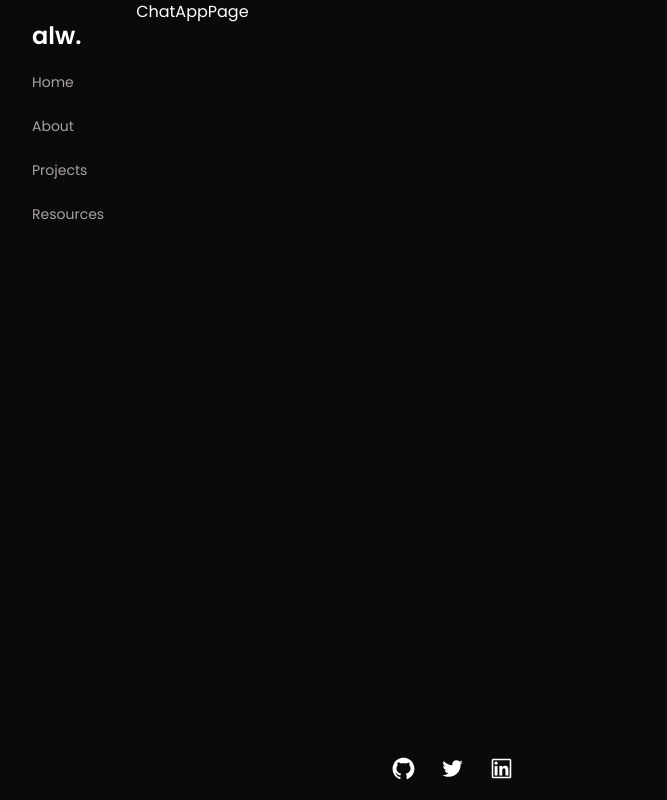
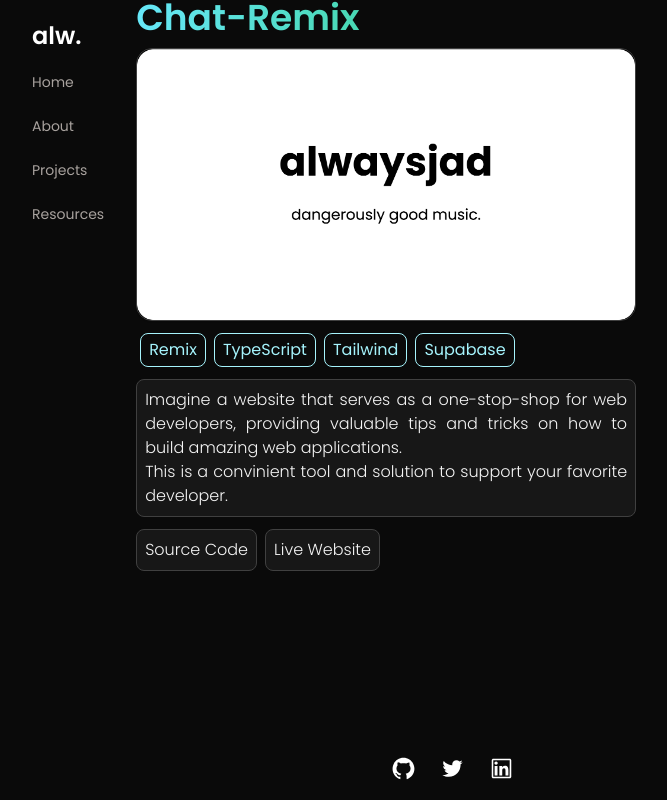
Before and after one commit to jad-delgadillo/portfolio-023, a Next.js app: page /projects/chat-app in a window 1280 px wide. Shown: the whole page, without its empty margins (188-855 px from the left). Built offline with nearby package versions, Linux system fonts and the light colour scheme.

Commit message:
projects page animation added

```diff
--- a/app/projects/buy-me-a-coffee/page.tsx
+++ b/app/projects/buy-me-a-coffee/page.tsx
@@ -1,7 +1,9 @@
+"use client";
 import Image from "next/image";
 import Link from "next/link";
 import React from "react";
 import thumb from "../buy-me-a-coffee/thumb.png";
+import { motion, AnimatePresence } from "framer-motion";
 
 const stack = [
   {
@@ -11,7 +13,7 @@
     name: "Tailwind",
   },
   {
-    name: "Typescript",
+    name: "TypeScript",
   },
   {
     name: "Stripe",
@@ -20,7 +22,11 @@
 
 export default function BMACPage() {
   return (
-    <section>
+    <AnimatePresence>
+      <motion.section
+        initial={{ opacity: 0, y: -10 }}
+        animate={{ opacity: 1, y: 0 }}
+      >
         <main className="text-xl">
           <div className="flex flex-col flex-auto max-w-[500px]">
             <h1 className="text-4xl font-semibold leading-none pb-2 mb-1 bg-clip-text bg-gradient-to-r from-cyan-300 to-green-500 text-transparent">
@@ -49,9 +55,9 @@
               })}
             </div>
             <p className="text-justify text-base font-light bg-neutral-900 p-2 mt-1 rounded-lg border text-neutral-100 border-neutral-700">
-            Imagine a website that serves as a one-stop-shop for web developers,
-            providing valuable tips and tricks on how to build amazing web
-            applications. <br />
+              Imagine a website that serves as a one-stop-shop for web
+              developers, providing valuable tips and tricks on how to build
+              amazing web applications. <br />
               This is a convinient tool and solution to support your favorite
               developer.
             </p>
@@ -77,6 +83,7 @@
             </div>
           </div>
         </main>
-    </section>
+      </motion.section>
+    </AnimatePresence>
   );
 }
--- a/app/projects/chat-app/page.tsx
+++ b/app/projects/chat-app/page.tsx
@@ -1,5 +1,89 @@
+"use client";
+import Image from "next/image";
+import Link from "next/link";
 import React from "react";
+import thumb from "../music-portfolio/thumb.png";
+import { motion, AnimatePresence } from "framer-motion";
+
+const stack = [
+  {
+    name: "Remix",
+  },
+  {
+    name: "TypeScript",
+  },
+  {
+    name: "Tailwind",
+  },
+  {
+    name: "Supabase",
+  },
+];
 
 export default function ChatAppPage() {
-  return <div>ChatAppPage</div>;
+  return (
+    <AnimatePresence>
+      <motion.section
+        initial={{ opacity: 0, y: -10 }}
+        animate={{ opacity: 1, y: 0 }}
+      >
+        <main className="text-xl">
+          <div className="flex flex-col flex-auto max-w-[500px]">
+            <h1 className="text-4xl font-semibold leading-none pb-2 mb-1 bg-clip-text bg-gradient-to-r from-cyan-300 to-green-500 text-transparent">
+              Chat-Remix
+            </h1>
+            <div className="mb-1">
+              <Link target="_blank" href={"https://coffee.alwaysjad.dev"}>
+                <Image
+                  src={thumb}
+                  alt="picture of the website project."
+                  width={500}
+                  height={500}
+                  className="rounded-2xl mb-1 border border-neutral-700 hover:scale-[101%] hover:shadow-green-300 shadow-sm transition-all"
+                />
+              </Link>
+            </div>
+            <div className="flex flex-row mb-1">
+              {stack.map((item, idx) => {
+                return (
+                  <div key={idx}>
+                    <h2 className="border flex py-1 px-2 m-1 text-base rounded-lg border-cyan-200 text-cyan-200 cursor-default">
+                      {item.name}
+                    </h2>
+                  </div>
+                );
+              })}
+            </div>
+            <p className="text-justify text-base font-light bg-neutral-900 p-2 mt-1 rounded-lg border text-neutral-100 border-neutral-700">
+              Imagine a website that serves as a one-stop-shop for web
+              developers, providing valuable tips and tricks on how to build
+              amazing web applications. <br />
+              This is a convinient tool and solution to support your favorite
+              developer.
+            </p>
+            <div className="inline-block">
+              <Link
+                href={"https://github.com/jad-delgadillo/chat-remix"}
+                passHref
+                target="_blank"
+              >
+                <div className="text-justify text-base font-light bg-neutral-900 p-2 mt-3 inline-block rounded-lg border text-neutral-100 hover:border-cyan-300 hover:text-cyan-200 border-neutral-700">
+                  <p>Source Code</p>
+                </div>
+              </Link>
+              <Link
+                href={"https://chat-remix.vercel.app/"}
+                passHref
+                target="_blank"
+              >
+                <div className="text-justify text-base font-light ml-2 bg-neutral-900 p-2 mt-3 inline-block rounded-lg border text-neutral-100 hover:border-cyan-300 hover:text-cyan-200 border-neutral-700">
+                  <p>Live Website</p>
+                </div>
+              </Link>
+            </div>
+          </div>
+        </main>
+      </motion.section>
+    </AnimatePresence>
+  );
 }
--- a/app/projects/music-portfolio/page.tsx
+++ b/app/projects/music-portfolio/page.tsx
@@ -1,28 +1,89 @@
+"use client";
 import React from "react";
 import thumb from "../music-portfolio/thumb.png";
 import Image from "next/image";
 import Link from "next/link";
+import { motion, AnimatePresence } from "framer-motion";
+
+const stack = [
+  {
+    name: "Next",
+  },
+  {
+    name: "Tailwind",
+  },
+  {
+    name: "TypeScript",
+  },
+  {
+    name: "Framer",
+  },
+];
 
 export default function MusicPortfolioPage() {
   return (
-    <section>
+    <AnimatePresence>
+      <motion.section
+        initial={{ opacity: 0, y: -10 }}
+        animate={{ opacity: 1, y: 0 }}
+      >
         <main className="text-xl">
-        <div>
+          <div className="flex flex-col flex-auto max-w-[500px]">
             <h1 className="text-4xl font-semibold leading-none pb-2 mb-1 bg-clip-text bg-gradient-to-r from-cyan-300 to-green-500 text-transparent">
               Music Portfolio
             </h1>
-          <Link target="_blank" href={"https://music.alwaysjad.dev"}>
+            <div className="mb-1">
+              <Link target="_blank" href={"https://coffee.alwaysjad.dev"}>
                 <Image
                   src={thumb}
                   alt="picture of the website project."
                   width={500}
                   height={500}
-              className="rounded-2xl mb-1"
+                  className="rounded-2xl mb-1 border border-neutral-700 hover:scale-[101%] hover:shadow-green-300 shadow-sm transition-all"
                 />
               </Link>
-          <p>In this website </p>
+            </div>
+            <div className="flex flex-row mb-1">
+              {stack.map((item, idx) => {
+                return (
+                  <div key={idx}>
+                    <h2 className="border flex py-1 px-2 m-1 text-base rounded-lg border-cyan-200 text-cyan-200 cursor-default">
+                      {item.name}
+                    </h2>
+                  </div>
+                );
+              })}
+            </div>
+            <p className="text-justify text-base font-light bg-neutral-900 p-2 mt-1 rounded-lg border text-neutral-100 border-neutral-700">
+              Imagine a website that serves as a one-stop-shop for web
+              developers, providing valuable tips and tricks on how to build
+              amazing web applications. <br />
+              This is a convinient tool and solution to support your favorite
+              developer.
+            </p>
+            <div className="inline-block">
+              <Link
+                href={"https://github.com/jad-delgadillo/music-portfolio"}
+                passHref
+                target="_blank"
+              >
+                <div className="text-justify text-base font-light bg-neutral-900 p-2 mt-3 inline-block rounded-lg border text-neutral-100 hover:border-cyan-300 hover:text-cyan-200 border-neutral-700">
+                  <p>Source Code</p>
+                </div>
+              </Link>
+              <Link
+                href={"https://music.alwaysjad.dev"}
+                passHref
+                target="_blank"
+              >
+                <div className="text-justify text-base font-light ml-2 bg-neutral-900 p-2 mt-3 inline-block rounded-lg border text-neutral-100 hover:border-cyan-300 hover:text-cyan-200 border-neutral-700">
+                  <p>Live Website</p>
+                </div>
+              </Link>
+            </div>
           </div>
         </main>
-    </section>
+      </motion.section>
+    </AnimatePresence>
   );
 }
```
Lines whose indentation alone changed are shown as unchanged.
